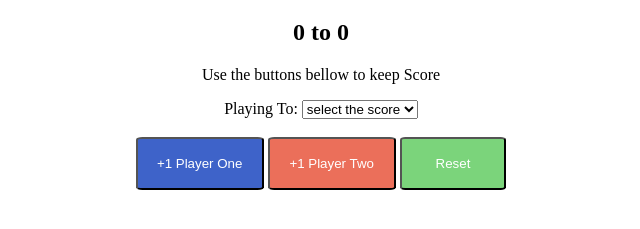
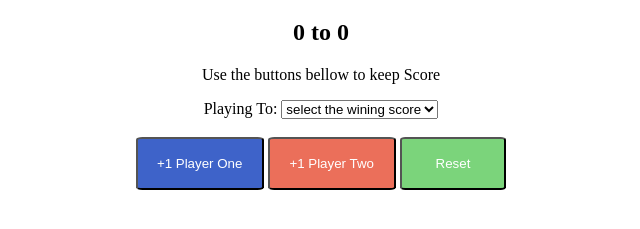
Before and after one commit to EvanthiaLefa/ScoreKeeper, a plain HTML site: page index.html in a window 1280 px wide. Shown: the part 61-290 px from the top of the page, without its empty margins (319-959 px from the left). Drawn offline with Linux system fonts and the light colour scheme.

Commit message:
Update index.html

```diff
--- a/index.html
+++ b/index.html
@@ -26,7 +26,7 @@
     <div>
         <label for="score">Playing To:</label>
         <select id="score">
-            <option>select the score</option>
+            <option>select the wining score</option>
             <option value="5">5</option>
             <option value="10">10</option>
             <option value="15">15</option>
```
